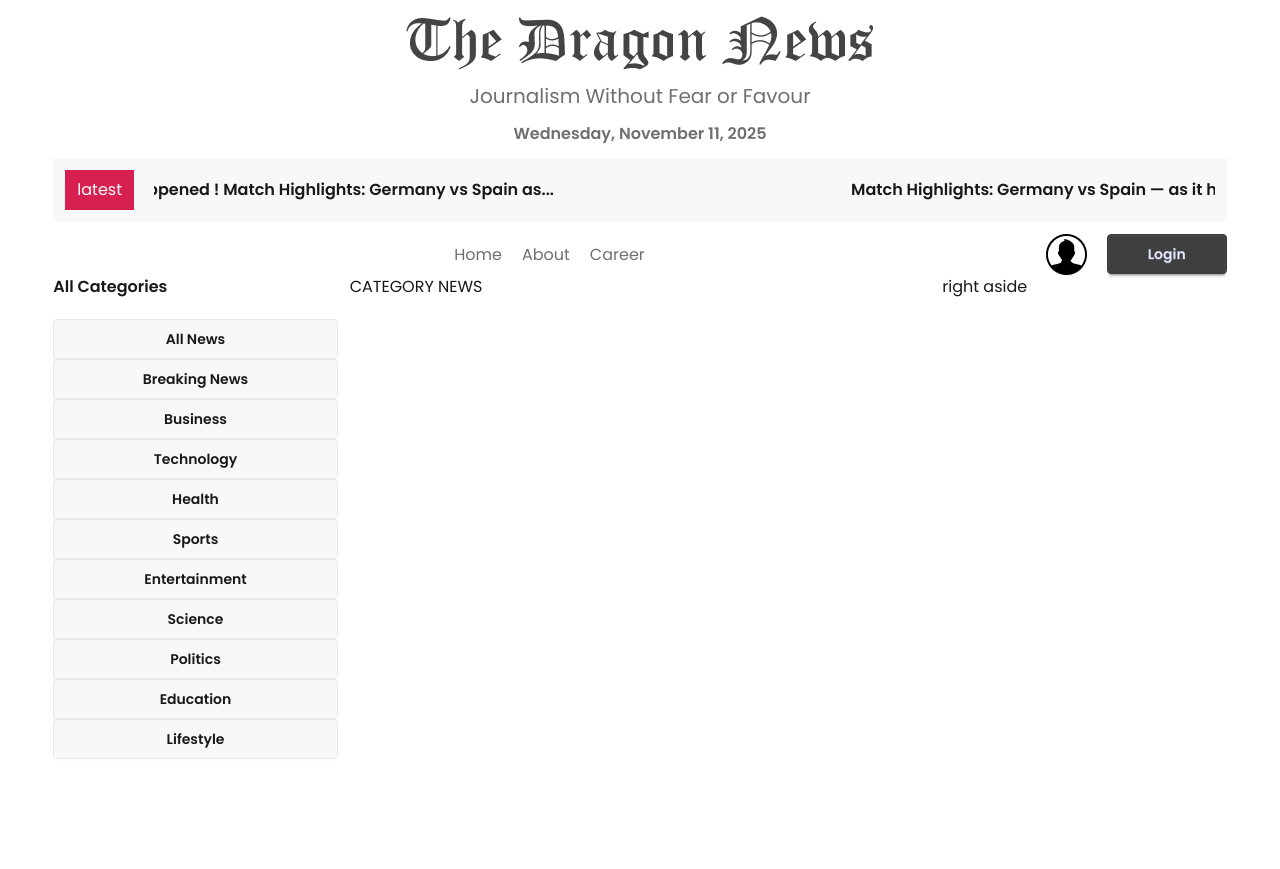
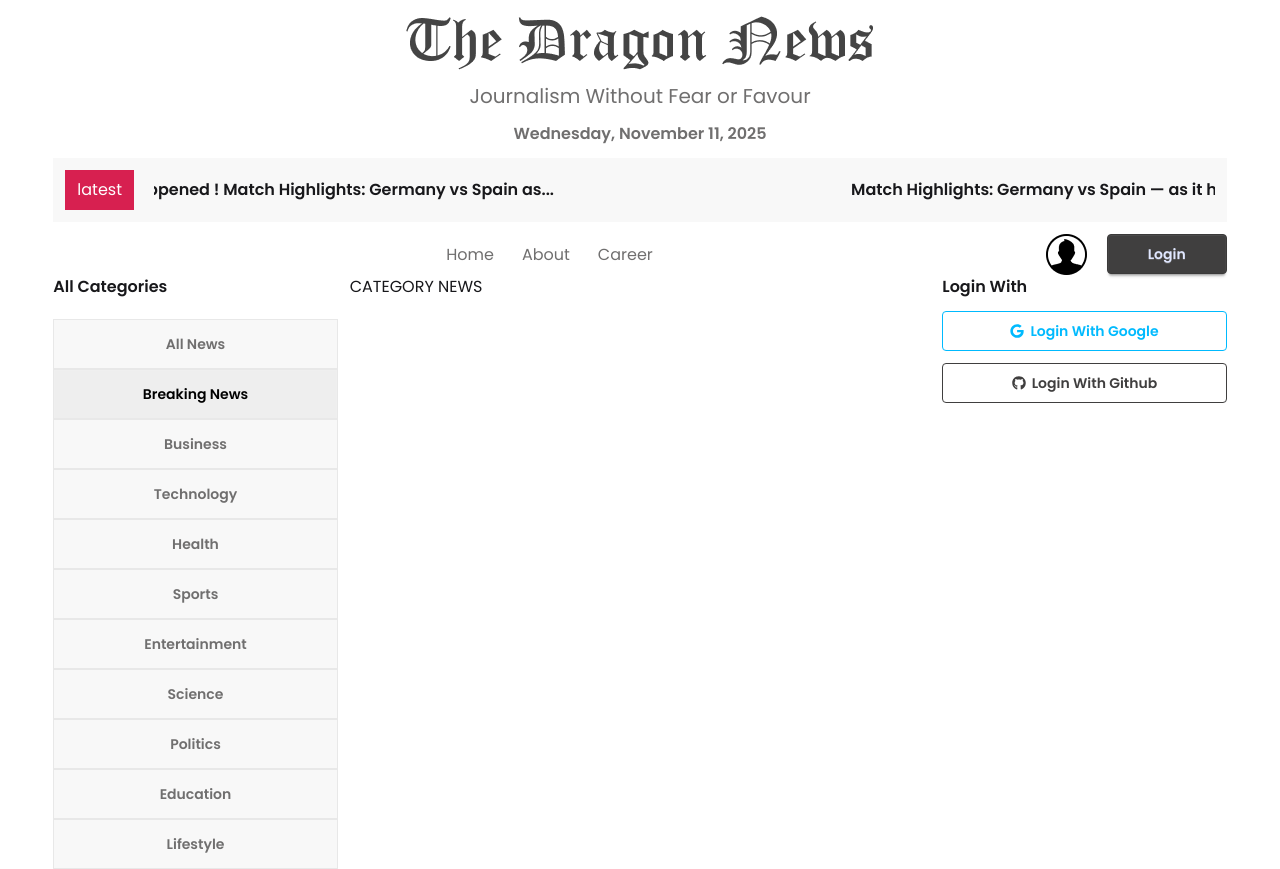
Before and after one commit to shekhmohibur/dragon-news-2, a React (Vite) app: page /category/1 in a window 1280 px wide. Before the commit the page ends 800 px from the top, so only its background shows below. Built offline with nearby package versions, Linux system fonts and the light colour scheme.

Commit message:
loaded all news data and updated category bar

```diff
--- a/package.json
+++ b/package.json
@@ -16,6 +16,7 @@
     "react": "^19.1.1",
     "react-dom": "^19.1.1",
     "react-fast-marquee": "^1.6.5",
+    "react-icons": "^5.5.0",
     "react-router": "^7.9.5",
     "tailwindcss": "^4.1.16"
   },
--- a/src/components/Categories.jsx
+++ b/src/components/Categories.jsx
@@ -9,7 +9,11 @@
             <h2 className='font-semibold'>All Categories</h2>
             <div className='grid grid-cols-1 mt-5'>
                 {
-                    categories?.map((categori) => (<NavLink key={categori.id} className="btn">{categori.name}</NavLink>))
+                    categories?.map((categori) => (<NavLink
+                        key={categori.id}
+                         className="btn rounded-none font-semibold text-accent py-6"
+                         to={`category/${categori.id}`}
+                         >{categori.name}</NavLink>))
                 }
             </div>
         </div>
--- a/src/components/Navbar.jsx
+++ b/src/components/Navbar.jsx
@@ -6,9 +6,9 @@
         <div className='flex justify-between items-center'>
             <div className=""></div>
             <div className="nav flex gap-5 text-accent">
-                <NavLink to='/'>Home</NavLink>
-                <NavLink to='/About'>About</NavLink>
-                <NavLink to='/Career'>Career</NavLink>
+                <NavLink className="px-1 py-2" to='/'>Home</NavLink>
+                <NavLink className="px-1 py-2" to='/About'>About</NavLink>
+                <NavLink className="px-1 py-2" to='/Career'>Career</NavLink>
             </div>
             <div className="login-btn flex gap-5">
                 <img src={user} alt="user icon" />
--- a/src/components/homelayout/RightAside.jsx
+++ b/src/components/homelayout/RightAside.jsx
@@ -1,9 +1,10 @@
 import React from 'react';
+import SocialLogin from './SocialLogin';
 
 const RightAside = () => {
     return (
         <div>
-            right aside
+            <SocialLogin></SocialLogin>
         </div>
     );
 };
--- /dev/null
+++ b/src/components/homelayout/SocialLogin.jsx
@@ -0,0 +1,16 @@
+import React from 'react';
+import { FaGithub, FaGoogle } from 'react-icons/fa';
+
+const SocialLogin = () => {
+    return (
+        <div>
+            <h2 className='font-semibold mb-3'>Login With</h2>
+            <div className='space-y-3'>
+                <button class="btn btn-outline btn-info w-full"><FaGoogle /> Login With Google</button>
+                <button class="btn btn-outline btn-primary w-full"><FaGithub /> Login With Github</button>
+            </div>
+        </div>
+    );
+};
+
+export default SocialLogin;
--- a/src/index.css
+++ b/src/index.css
@@ -13,3 +13,7 @@
   --color-secondary: #D72050;
   --color-accent: #706F6F;
 }
+a.active{
+  @apply bg-base-300
+  text-black
+}
--- a/src/pages/CategoryNews.jsx
+++ b/src/pages/CategoryNews.jsx
@@ -1,6 +1,8 @@
 import React from 'react';
+import { useParams } from 'react-router';
 
 const CategoryNews = () => {
+    const {id} = useParams();
     return (
         <div>
             CATEGORY NEWS
--- a/src/routes/Routes.jsx
+++ b/src/routes/Routes.jsx
@@ -15,6 +15,7 @@
             {
                 path:"/category/:id",
                 element:<CategoryNews></CategoryNews>,
+                loader: ()=> fetch("/news.json")
             },
         ]
     },
```
Also changed, not shown: 1 other file (tests, documents, lock files or other folders).
